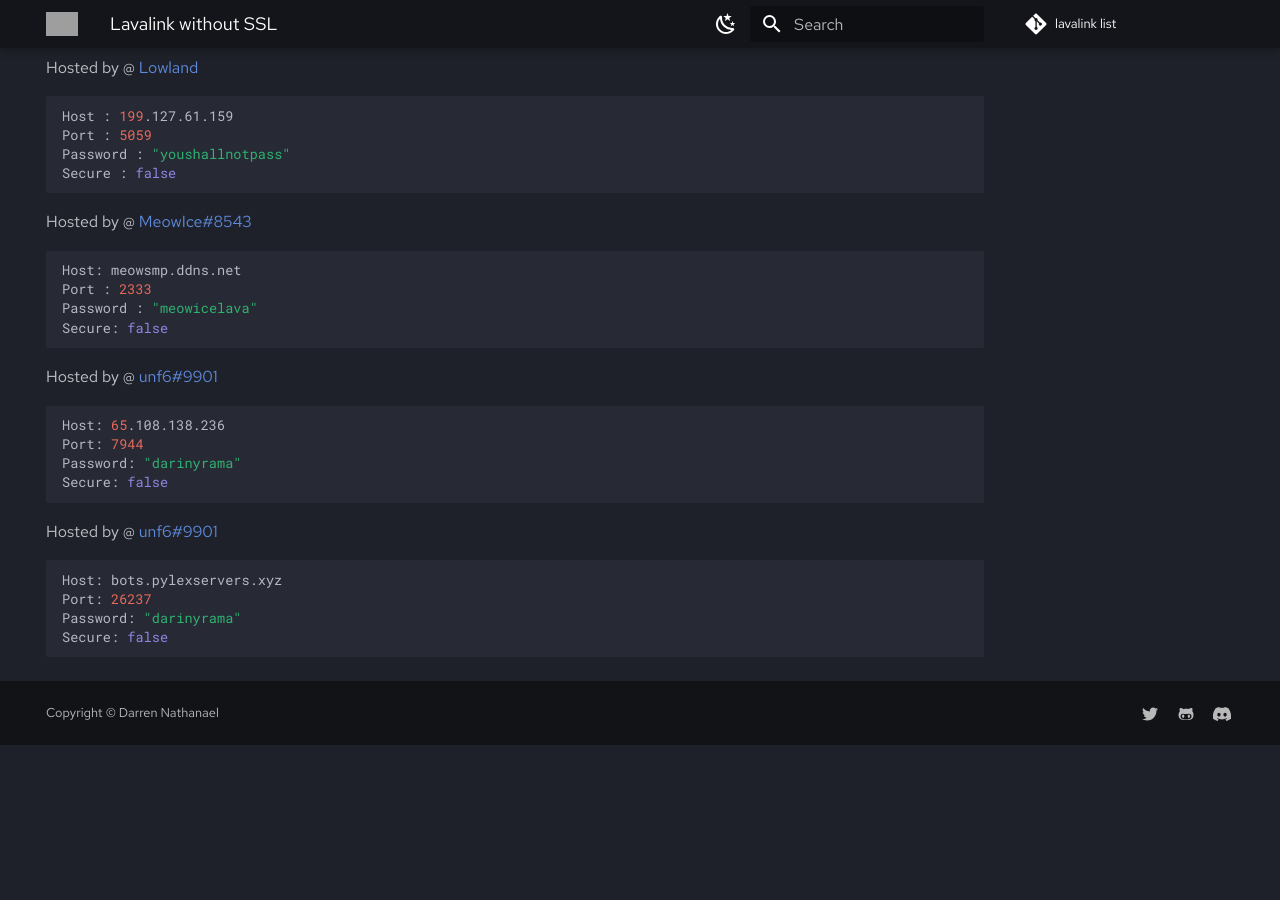
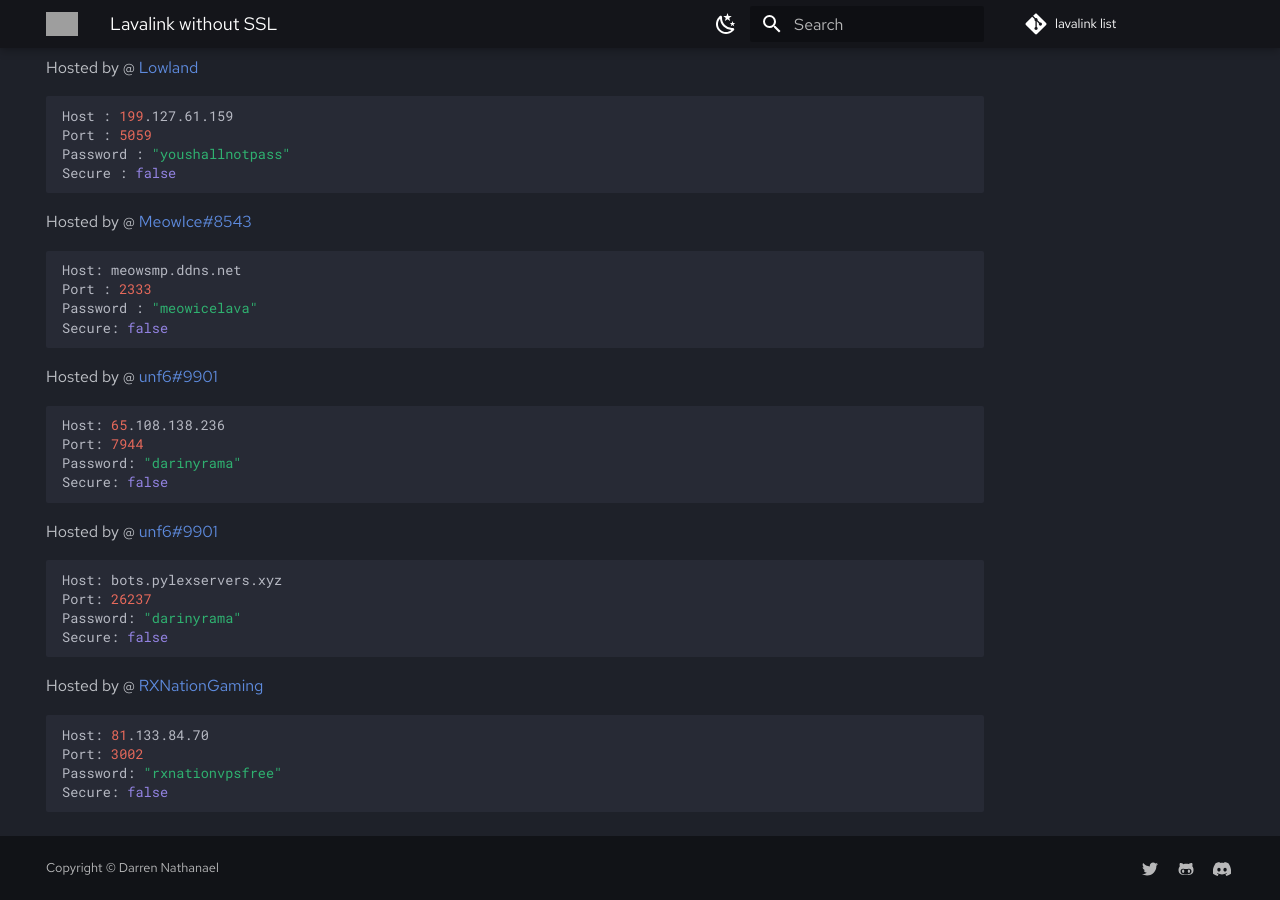
Before and after one commit to DarrenOfficial/lavalink-list, an MkDocs documentation site: the page built from docs/NoSSL/lavalink-without-ssl.md, in a window 1280 px wide and 900 px high, scrolled down 5150 px. Built offline with MkDocs 1.6.1 and Material for MkDocs 9.7.7, drawn with Linux system fonts in a browser that asks for light colours; comment, search, counter and statistics services are not loaded; before the commit the page ends 5895 px from its top, so only the background shows below that; grey boxes are pictures that could not be loaded.

Commit message:
RXNationLavalink
Uhhhh hey it's me again, i haven't made an Lavalink server in months. But now, it's here & fully working

````diff
--- a/docs/NoSSL/lavalink-without-ssl.md
+++ b/docs/NoSSL/lavalink-without-ssl.md
@@ -294,3 +294,12 @@ Port: 26237
 Password: "darinyrama"
 Secure: false
 ```
+
+Hosted by @ [RXNationGaming](https://rxnationgaming.cf)
+
+```bash
+Host: 81.133.84.70
+Port: 3002
+Password: "rxnationvpsfree"
+Secure: false
+```
````
